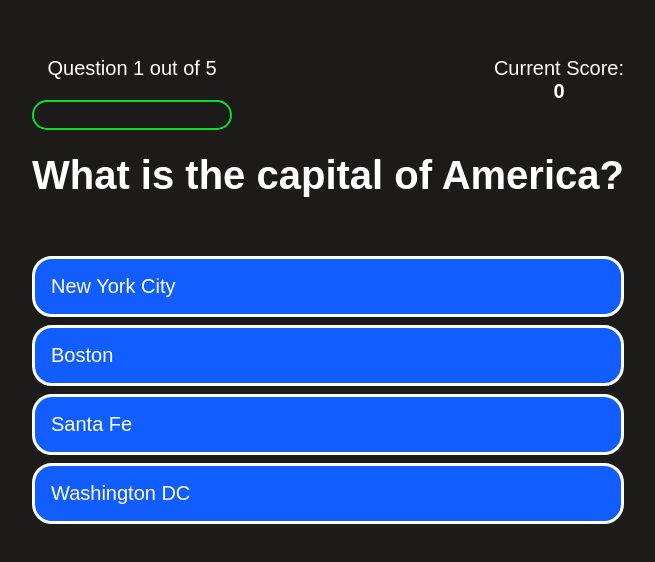
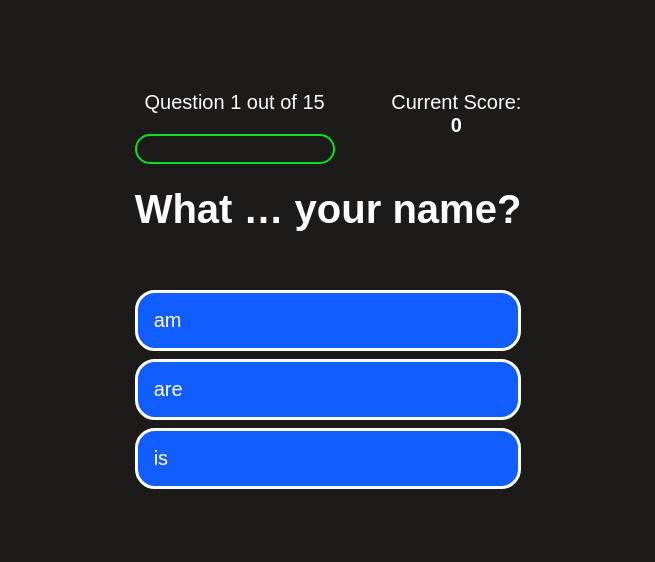
Before and after one commit to AnnaAn01/language-courses-react-website, a React (Create React App) app: page /quizgame in a window 1280 px wide. Shown: the part 110-672 px from the top of the page, without its empty margins (312-967 px from the left). Built offline with nearby package versions, Linux system fonts and the light colour scheme; a web font is replaced by a local one.

Commit message:
adding the quiz questions

```diff
--- a/src/components/PlayQuiz/PlayQuizElements.js
+++ b/src/components/PlayQuiz/PlayQuizElements.js
@@ -103,9 +103,12 @@ export const ChoiceContainerLi = styled.li`
   }
 
   &.incorrect {
-    background-color: red;
+    background-color: rgb(18, 93, 255);
   }
 
+  &.default {
+    background-color: rgb(18, 93, 255);
+  }
   &:hover {
     cursor: pointer;
     box-shadow: 0 0.4rem 1.4rem 0 rgba(6, 103, 247, 0.5);
--- a/src/components/PlayQuiz/index.js
+++ b/src/components/PlayQuiz/index.js
@@ -62,7 +62,7 @@ const QuizPage = () => {
         <FinalResults>
           <FinalResultsH2>
             {score} out of {questions.length} correct - (
-            {(score / questions.length) * 100}%)
+            {Math.floor((score / questions.length) * 100)}%)
           </FinalResultsH2>
         </FinalResults>
       ) : (
@@ -85,11 +85,17 @@ const QuizPage = () => {
           <QuizQuestion>{questions[currentQuestion].text}</QuizQuestion>
 
           <ChoiceContainerUl>
-            {questions[currentQuestion].options.map((option) => {
+            {questions[currentQuestion].options.map((option, index) => {
               return (
                 <ChoiceContainerLi
                   className={`
-                    ${clicked && option.isCorrect ? "correct" : ""}
+                    ${
+                      clicked && option.isCorrect
+                        ? "correct"
+                        : clicked && !option.isCorrect
+                        ? "incorrect"
+                        : "default"
+                    }
                   `}
                   onClick={() => optionClicked(option.isCorrect)}
                   key={option.id}
--- a/src/components/QuizPage/Data.js
+++ b/src/components/QuizPage/Data.js
@@ -1,52 +1,182 @@
 const questions = [
   {
-    text: "What is the capital of America?",
+    text: "What … your name?",
     options: [
-      { id: 0, text: "New York City", isCorrect: false },
-      { id: 1, text: "Boston", isCorrect: false },
-      { id: 2, text: "Santa Fe", isCorrect: false },
-      { id: 3, text: "Washington DC", isCorrect: true },
+      { id: 0, text: "am", isCorrect: false },
+      { id: 1, text: "are", isCorrect: false },
+      { id: 2, text: "is", isCorrect: true },
     ],
   },
   {
-    text: "What year was the Constitution of America written?",
+    text: "Is your name Bob? -  Yes. … is.",
     options: [
-      { id: 0, text: "1787", isCorrect: true },
-      { id: 1, text: "1776", isCorrect: false },
-      { id: 2, text: "1774", isCorrect: false },
-      { id: 3, text: "1826", isCorrect: false },
+      { id: 0, text: "she", isCorrect: false },
+      { id: 1, text: "he", isCorrect: false },
+      { id: 2, text: "it", isCorrect: true },
     ],
   },
   {
-    text: "Who was the second president of the US?",
+    text: "Are you John? - Yes, … ",
     options: [
-      { id: 0, text: "John Adams", isCorrect: true },
-      { id: 1, text: "Paul Revere", isCorrect: false },
-      { id: 2, text: "Thomas Jefferson", isCorrect: false },
-      { id: 3, text: "Benjamin Franklin", isCorrect: false },
+      { id: 0, text: "I am  ", isCorrect: true },
+      { id: 1, text: "he is", isCorrect: false },
+      { id: 2, text: "it is", isCorrect: false },
     ],
   },
   {
-    text: "What is the largest state in the US?",
+    text: "Is his name Adam? - Yes, … ",
     options: [
-      { id: 0, text: "California", isCorrect: false },
-      { id: 1, text: "Alaska", isCorrect: true },
-      { id: 2, text: "Texas", isCorrect: false },
-      { id: 3, text: "Montana", isCorrect: false },
+      { id: 0, text: "he is", isCorrect: false },
+      { id: 1, text: "she is", isCorrect: false },
+      { id: 2, text: "it is", isCorrect: true },
     ],
   },
   {
-    text: "Which of the following countries DO NOT border the US?",
+    text: "Are they students? - No, … ",
     options: [
-      { id: 0, text: "Canada", isCorrect: false },
-      { id: 1, text: "Russia", isCorrect: true },
-      { id: 2, text: "Cuba", isCorrect: true },
-      { id: 3, text: "Mexico", isCorrect: false },
+      { id: 0, text: "they are", isCorrect: false },
+      { id: 1, text: "he is", isCorrect: false },
+      { id: 2, text: "they are not", isCorrect: true },
+    ],
+  },
+  {
+    text: "Every day I … at 7 o’clock.",
+    options: [
+      { id: 0, text: "got up", isCorrect: false },
+      { id: 1, text: "shall get up", isCorrect: false },
+      { id: 2, text: "get up", isCorrect: true },
+    ],
+  },
+  {
+    text: "Now I … my breakfast.",
+    options: [
+      { id: 0, text: "shall have", isCorrect: false },
+      { id: 1, text: "am having", isCorrect: true },
+      { id: 2, text: "have", isCorrect: false },
+    ],
+  },
+  {
+    text: "Tomorrow  we … to  see my grandmother.",
+    options: [
+      { id: 0, text: "go", isCorrect: false },
+      { id: 1, text: "goes", isCorrect: false },
+      { id: 2, text: "shall go", isCorrect: true },
+    ],
+  },
+  {
+    text: "Yesterday  we … flowers .",
+    options: [
+      { id: 0, text: "buy", isCorrect: false },
+      { id: 1, text: "bought", isCorrect: true },
+      { id: 2, text: "shall buy", isCorrect: false },
+    ],
+  },
+  {
+    text: "My sister … in the garden.",
+    options: [
+      { id: 0, text: "plays", isCorrect: false },
+      { id: 1, text: "is playing", isCorrect: true },
+      { id: 2, text: "played", isCorrect: false },
+    ],
+  },
+  {
+    text: "1.	Now I ... ... a letter. (write)",
+    options: [
+      { id: 0, text: "write", isCorrect: false },
+      { id: 1, text: "am writing", isCorrect: true },
+      { id: 2, text: "shall write", isCorrect: false },
+      { id: 3, text: "wrote", isCorrect: false },
+    ],
+  },
+  {
+    text: "2.	Look, the doctor ... ... a car. ",
+    options: [
+      { id: 0, text: "is driving", isCorrect: true },
+      { id: 1, text: "drives", isCorrect: false },
+      { id: 2, text: "drove", isCorrect: false },
+      { id: 3, text: "will drive", isCorrect: false },
+    ],
+  },
+  {
+    text: "Yesterday we ... to school on foot. ",
+    options: [
+      { id: 0, text: "go", isCorrect: false },
+      { id: 1, text: "went", isCorrect: true },
+      { id: 2, text: "shall go", isCorrect: false },
+      { id: 3, text: "are going", isCorrect: false },
+    ],
+  },
+  {
+    text: "Tomorrow he  ... help his mother.",
+    options: [
+      { id: 0, text: "will", isCorrect: true },
+      { id: 1, text: "is helping", isCorrect: false },
+      { id: 2, text: "helped", isCorrect: false },
+      { id: 3, text: "helps", isCorrect: false },
+    ],
+  },
+  {
+    text: "We ... ... in the classroom now. ",
+    options: [
+      { id: 0, text: "shall sit", isCorrect: false },
+      { id: 1, text: "sit", isCorrect: false },
+      { id: 2, text: "are sitting   ", isCorrect: true },
+      { id: 3, text: "sat", isCorrect: false },
     ],
   },
 ];
 
 export default questions;
+
+// const questions = [
+//   {
+//     text: "What is the capital of America?",
+//     options: [
+//       { id: 0, text: "New York City", isCorrect: false },
+//       { id: 1, text: "Boston", isCorrect: false },
+//       { id: 2, text: "Santa Fe", isCorrect: false },
+//       { id: 3, text: "Washington DC", isCorrect: true },
+//     ],
+//   },
+//   {
+//     text: "What year was the Constitution of America written?",
+//     options: [
+//       { id: 0, text: "1787", isCorrect: true },
+//       { id: 1, text: "1776", isCorrect: false },
+//       { id: 2, text: "1774", isCorrect: false },
+//       { id: 3, text: "1826", isCorrect: false },
+//     ],
+//   },
+//   {
+//     text: "Who was the second president of the US?",
+//     options: [
+//       { id: 0, text: "John Adams", isCorrect: true },
+//       { id: 1, text: "Paul Revere", isCorrect: false },
+//       { id: 2, text: "Thomas Jefferson", isCorrect: false },
+//       { id: 3, text: "Benjamin Franklin", isCorrect: false },
+//     ],
+//   },
+//   {
+//     text: "What is the largest state in the US?",
+//     options: [
+//       { id: 0, text: "California", isCorrect: false },
+//       { id: 1, text: "Alaska", isCorrect: true },
+//       { id: 2, text: "Texas", isCorrect: false },
+//       { id: 3, text: "Montana", isCorrect: false },
+//     ],
+//   },
+//   {
+//     text: "Which of the following countries DO NOT border the US?",
+//     options: [
+//       { id: 0, text: "Canada", isCorrect: false },
+//       { id: 1, text: "Russia", isCorrect: true },
+//       { id: 2, text: "Cuba", isCorrect: true },
+//       { id: 3, text: "Mexico", isCorrect: false },
+//     ],
+//   },
+// ];
+
+// export default questions;
 
 // let questions = [
 //   {
```
